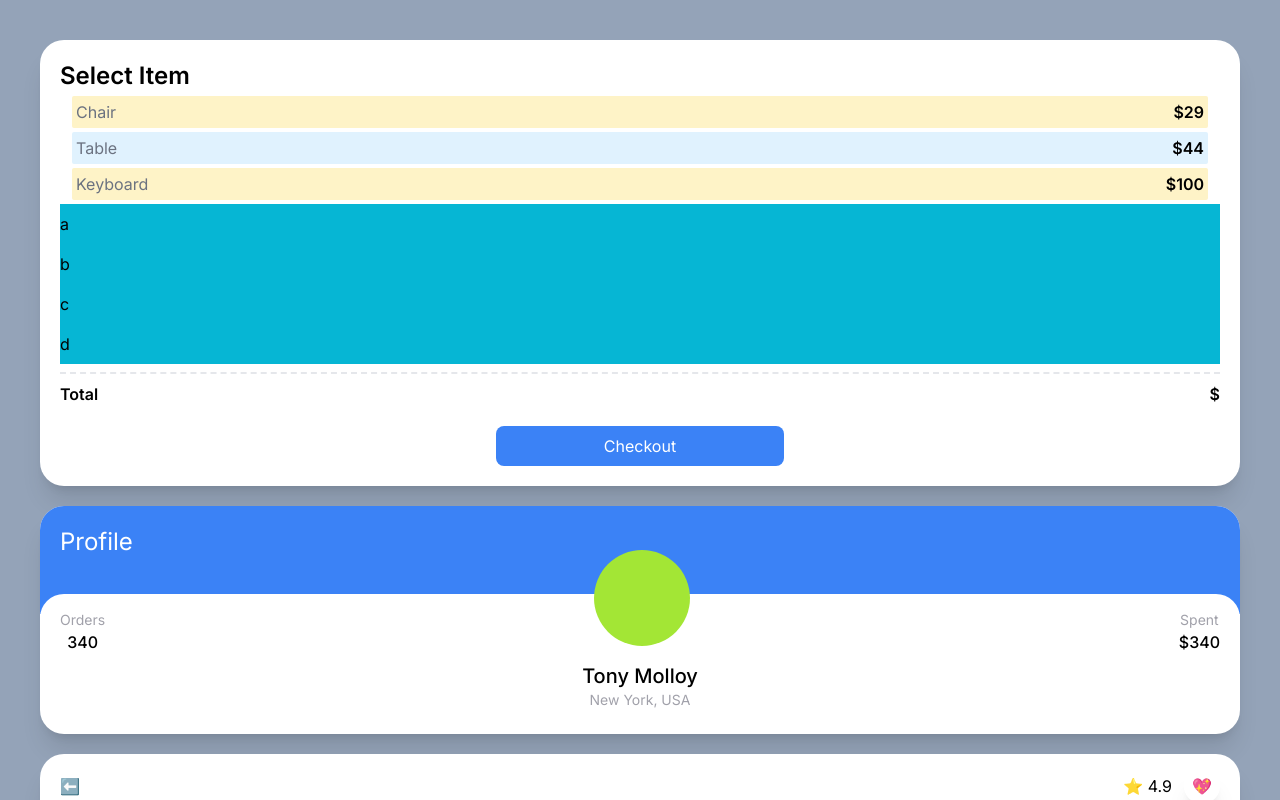
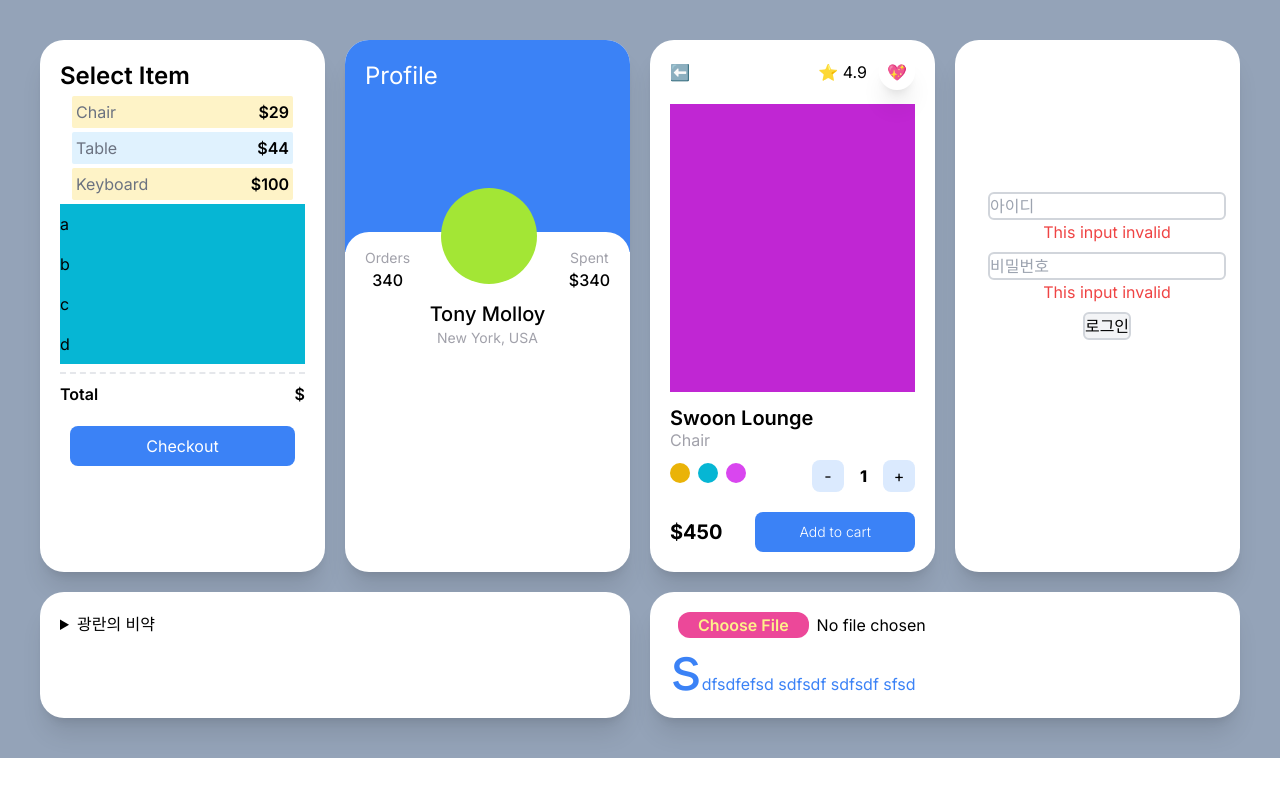
Before and after one commit to sdfwefk11/next-market, a Next.js app: page / in a window 1280 px wide. Shown: the top 800 px of the page. Built offline with nearby package versions, Linux system fonts and the light colour scheme.

Commit message:
Responsive Modifiers2

```diff
--- a/src/app/page.tsx
+++ b/src/app/page.tsx
@@ -5,7 +5,7 @@ export default function Home() {
     { product: "Keyboard", price: 100, id: 3 },
   ];
   return (
-    <div className="bg-slate-400 py-10 px-10 grid gap-5">
+    <div className="bg-slate-400 py-10 px-10 grid gap-5 md:grid-cols-2 lg:grid-cols-3 xl:grid-cols-4 2xl:grid-cols-5 place-content-center">
       <div className="bg-white xl:hover:bg-blue-500 p-5 rounded-3xl shadow-xl">
         <span className="font-semibold text-2xl">Select Item</span>
         <ul>
@@ -32,12 +32,12 @@ export default function Home() {
           <span className="font-semibold">Total</span>
           <span className="font-semibold">${}</span>
         </div>
-        <button className="text-white bg-blue-500 mt-5 p-2 rounded-lg m-auto w-72 flex justify-center hover:bg-teal-600 active:bg-yellow-500 transition">
+        <button className="text-white bg-blue-500 mt-5 p-2 rounded-lg mx-auto w-11/12 block justify-center hover:bg-teal-600 active:bg-yellow-500 transition">
           Checkout
         </button>
       </div>
       <div className="bg-white overflow-hidden rounded-3xl shadow-xl">
-        <div className="bg-blue-500 p-5 pb-14">
+        <div className="bg-blue-500 p-5 pb-14 md:pb-32 lg:pb-40">
           <span className="text-white text-2xl">Profile</span>
         </div>
         <div className="rounded-3xl p-5 relative -top-5 bg-white">
@@ -97,7 +97,7 @@ export default function Home() {
         </div>
       </div>
       <div className="bg-white rounded-3xl shadow-xl overflow-hidden">
-        <form className="flex-col p-6 space-y-2 flex items-center m-10">
+        <form className="flex-col p-6 space-y-2 flex items-center m-10 md:m-40 lg:m-10 xl:m-32 justify-center">
           <div className="flex flex-col items-center">
             <input
               placeholder="아이디"
@@ -129,11 +129,11 @@ export default function Home() {
           <input
             value="로그인"
             type="submit"
-            className="rounded-md bg-gray-100 w-1/4 border-2 border-gray-300 cursor-pointer focus:outline-none focus:border-blue-500"
+            className="rounded-md bg-gray-100 w-auto border-2 border-gray-300 cursor-pointer focus:outline-none focus:border-blue-500"
           />
         </form>
       </div>
-      <div className="bg-white p-5 rounded-3xl shadow-xl">
+      <div className="bg-white p-5 rounded-3xl shadow-xl xl:col-span-2 2xl:col-span-1">
         <details className="flex open:bg-zinc-200">
           <summary className="select-none cursor-pointer">광란의 비약</summary>
           <span className="selection:text-green-500">재생의 오일 x 1</span>
@@ -143,7 +143,7 @@ export default function Home() {
           <span>삼나무 수액 x 5</span>
         </details>
       </div>
-      <div className="bg-white p-5 rounded-3xl shadow-xl">
+      <div className="bg-white p-5 rounded-3xl shadow-xl xl:col-span-2 2xl:col-span-5">
         <input
           type="file"
           className="file:bg-pink-500 file:font-semibold file:rounded-xl file:border-0 file:px-5 file:transition file:cursor-pointer file:text-yellow-200 file:mx-2 file:hover:text-pink-500 file:hover:bg-yellow-200 file:hover:border file:hover:border-pink-500"
```
